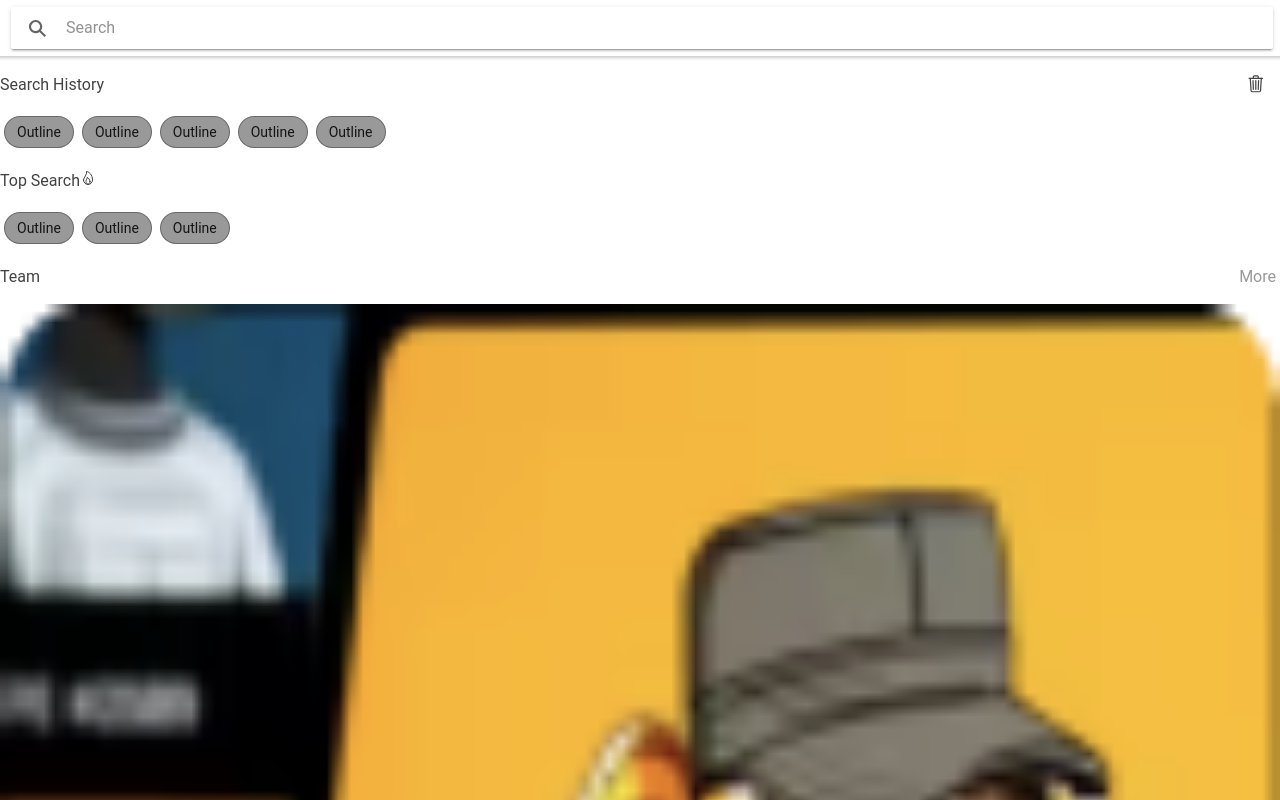
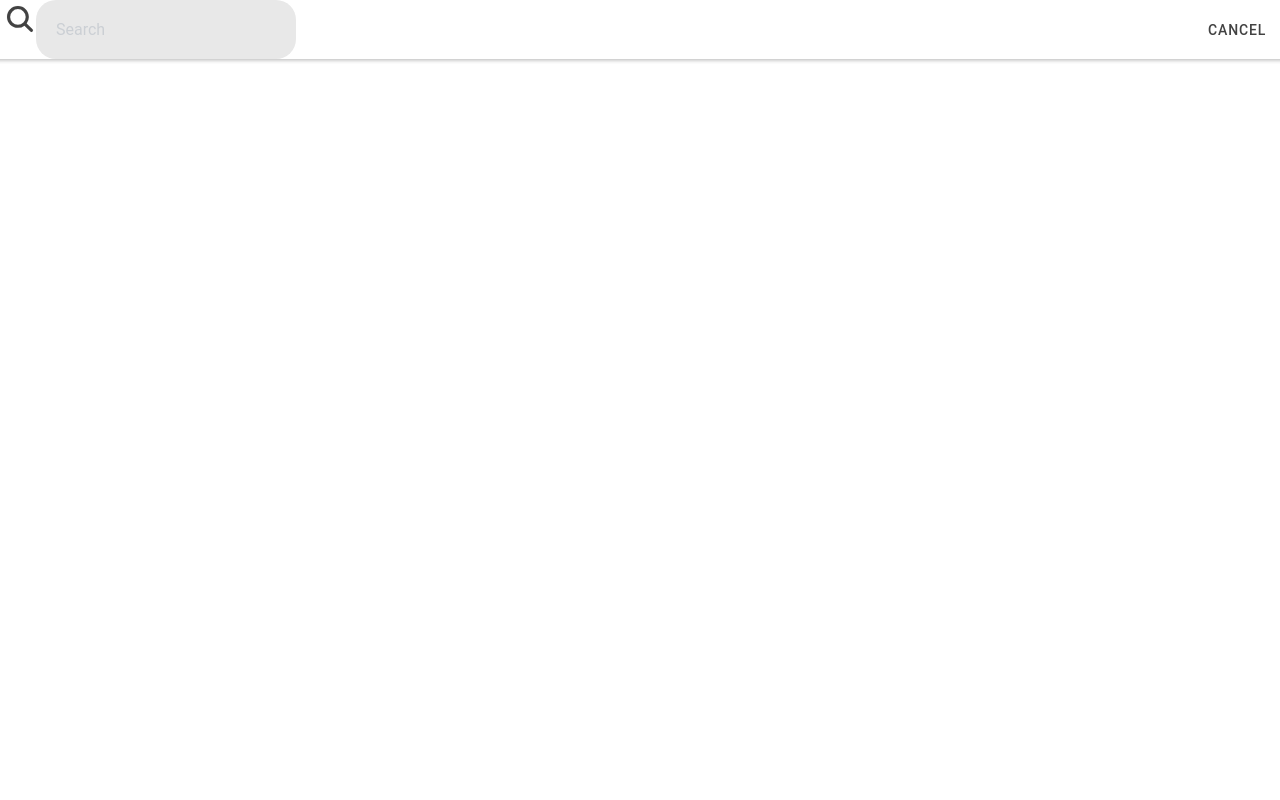
Before and after one commit to Oliverkywong/startie-app, a React (Create React App) app in the folder frontend/: page /search in a window 1280 px wide. Built offline with nearby package versions, Linux system fonts and the light colour scheme.

Commit message:
serachpage

```diff
--- a/frontend/src/pages/Homepage.tsx
+++ b/frontend/src/pages/Homepage.tsx
@@ -68,11 +68,11 @@ const Homepage: React.FC = () => {
   useEffect(() => {
     (async function () {
       const localtoken = localStorage.getItem("token");
-      console.log(localtoken);
-      console.log(isLogin);
       if (localtoken === null) {
         dispatch(logOut());
       }
+      console.log(localtoken);
+      console.log(isLogin);
 
       const teamRes = await fetch(
         `${process.env.REACT_APP_BACKEND_URL}/app/team`,
--- a/frontend/src/pages/SearchPage.tsx
+++ b/frontend/src/pages/SearchPage.tsx
@@ -13,168 +13,98 @@ import {
   IonImg,
   IonList,
   IonBackButton,
+  IonTitle,
+  IonCard,
+  IonCardContent,
+  IonCardTitle,
+  IonCol,
 } from "@ionic/react";
-import { flameOutline, trashOutline } from "ionicons/icons";
-import React from "react";
-import { Swiper, SwiperSlide } from "swiper/react";
-import cat1 from "../img/cat1.png";
-import cat2 from "../img/cat2.png";
-import cat3 from "../img/cat3.png";
-import "swiper/css";
+import { search } from "ionicons/icons";
+import { useState } from "react";
+import { Team } from "../model";
+// import { flameOutline, trashOutline } from "ionicons/icons";
+// import React from "react";
+// import { Swiper, SwiperSlide } from "swiper/react";
+// import cat1 from "../img/cat1.png";
+// import cat2 from "../img/cat2.png";
+// import cat3 from "../img/cat3.png";
+// import "swiper/css";
 
+  // const catergorys = {
+  //   cat1: { src: cat1, title: "NFT Team" },
+  //   cat2: { src: cat2, title: "Business Team" },
+  //   cat3: { src: cat3, title: "Insevment Team" },
+  // };
 export default function SearchPage() {
+
   const router = useIonRouter();
-  const catergorys = {
-    cat1: { src: cat1, title: "NFT Team" },
-    cat2: { src: cat2, title: "Business Team" },
-    cat3: { src: cat3, title: "Insevment Team" },
-  };
+  const [searchText, setSearchText] = useState("");
+  const [data, setData] = useState<Team[]>([]);
+
+  const searchfetch = async (e:{target: {value: string}}) => {
+    setSearchText(e.target.value)
+    const res = await fetch(
+      `${process.env.REACT_APP_BACKEND_URL}/team/?${searchText}`
+    );
+    const result = await res.json();
+    console.log(result);
+    setData(result);
+    // setData(result.events);
+  }
+
   return (
     <IonPage>
       <IonHeader>
         <IonToolbar>
-          <IonSearchbar placeholder="Search" />
+          <IonIcon size="large" icon={search} />
+          <input placeholder="Search" onChange={searchfetch} />
           <IonButtons slot="start">
             <IonBackButton />
           </IonButtons>
-          {/* <IonButtons slot="end">
-                        <IonButton onClick={() => {}}>Cancel</IonButton>
-                    </IonButtons> */}
+          <IonButtons slot="end">
+            <IonButton onClick={() => setSearchText('')}>Cancel</IonButton>
+          </IonButtons>
         </IonToolbar>
       </IonHeader>
       <IonContent>
-        <IonToolbar>
-          <IonLabel>Search History</IonLabel>
-          <IonButtons slot="end">
-            <IonButton onClick={() => {}}>
-              <IonIcon icon={trashOutline} />
-            </IonButton>
-          </IonButtons>
-        </IonToolbar>
-        <IonChip style={{ backgroundColor: "#999" }} outline={true}>
-          Outline
-        </IonChip>
-        <IonChip style={{ backgroundColor: "#999" }} outline={true}>
-          Outline
-        </IonChip>
-        <IonChip style={{ backgroundColor: "#999" }} outline={true}>
-          Outline
-        </IonChip>
-        <IonChip style={{ backgroundColor: "#999" }} outline={true}>
-          Outline
-        </IonChip>
-        <IonChip style={{ backgroundColor: "#999" }} outline={true}>
-          Outline
-        </IonChip>
-        <IonToolbar>
-          <IonLabel>Top Search</IonLabel>
-          <IonIcon icon={flameOutline} />
-        </IonToolbar>
-        <IonChip style={{ backgroundColor: "#999" }} outline={true}>
-          Outline
-        </IonChip>
-        <IonChip style={{ backgroundColor: "#999" }} outline={true}>
-          Outline
-        </IonChip>
-        <IonChip style={{ backgroundColor: "#999" }} outline={true}>
-          Outline
-        </IonChip>
-        <IonToolbar>
-          <IonLabel>Team</IonLabel>
-          <IonButtons slot="end">
-            <a href="/tab/team">More</a>
-          </IonButtons>
-        </IonToolbar>
-        <Swiper className="mySwiper" slidesPerView={1}>
-          <SwiperSlide className="catelement">
-            <a href="/tab/team">
-              <IonImg src={catergorys.cat1.src} />
-              <IonLabel>{catergorys.cat1.title}</IonLabel>
-            </a>
-          </SwiperSlide>
-          <SwiperSlide className="catelement">
-            <a href="/tab/team">
-              <IonImg src={catergorys.cat2.src} />
-              <IonLabel>{catergorys.cat2.title}</IonLabel>
-            </a>
-          </SwiperSlide>
-          <SwiperSlide className="catelement">
-            <a href="/tab/team">
-              <IonImg src={catergorys.cat3.src} />
-              <IonLabel>{catergorys.cat3.title}</IonLabel>
-            </a>
-          </SwiperSlide>
-        </Swiper>
-        <IonToolbar>
-          <IonLabel>Event</IonLabel>
-          <IonButtons slot="end">
-            <a href="/tab/event">More</a>
-          </IonButtons>
-        </IonToolbar>
-        <IonList>
-          <a href="/tab/event">
-            <div className="event">
-              <div className="eventinfo">
-                <IonLabel>Event Name</IonLabel>
-                <IonLabel>Desription</IonLabel>
-              </div>
-              <IonImg src={catergorys.cat2.src} style={{ width: "10%" }} />
-            </div>
-          </a>
-          <a href="/tab/event">
-            <div className="event">
-              <div className="eventinfo">
-                <IonLabel>Event Name</IonLabel>
-                <IonLabel>Desription</IonLabel>
-              </div>
-              <IonImg src={catergorys.cat2.src} style={{ width: "10%" }} />
-            </div>
-          </a>
-          <a href="/tab/event">
-            <div className="event">
-              <div className="eventinfo">
-                <IonLabel>Event Name</IonLabel>
-                <IonLabel>Desription</IonLabel>
-              </div>
-              <IonImg src={catergorys.cat2.src} style={{ width: "10%" }} />
-            </div>
-          </a>
-        </IonList>
-        <IonToolbar>
-          <IonLabel>Job</IonLabel>
-          <IonButtons slot="end">
-            <a href="/tab/event">More</a>
-          </IonButtons>
-        </IonToolbar>
-        <IonList>
-          <a href="/tab/event">
-            <div className="event">
-              <div className="eventinfo">
-                <IonLabel>Job Name</IonLabel>
-                <IonLabel>Desription</IonLabel>
-              </div>
-              <IonImg src={catergorys.cat2.src} style={{ width: "10%" }} />
-            </div>
-          </a>
-          <a href="/tab/event">
-            <div className="event">
-              <div className="eventinfo">
-                <IonLabel>Job Name</IonLabel>
-                <IonLabel>Desription</IonLabel>
-              </div>
-              <IonImg src={catergorys.cat2.src} style={{ width: "10%" }} />
-            </div>
-          </a>
-          <a href="/tab/event">
-            <div className="event">
-              <div className="eventinfo">
-                <IonLabel>Job Name</IonLabel>
-                <IonLabel>Desription</IonLabel>
-              </div>
-              <IonImg src={catergorys.cat2.src} style={{ width: "10%" }} />
-            </div>
-          </a>
-        </IonList>
+      <div className="teamList homePageTeamList">
+            {data.map((item) => {
+              return (
+                <IonCol key={item.id}>
+                  <div className="teamInfo">
+                    <IonCard
+                      className="teamCard"
+                      routerLink={`/tab/team/${item.id}`}
+                    >
+                      <img
+                        className="teamIcon"
+                        src={
+                          item?.profilepic != null
+                            ? `${process.env.REACT_APP_BACKEND_URL}/userUploadedFiles/${item.profilepic}`
+                            : "https://www.w3schools.com/howto/img_avatar.png"
+                        }
+                      />
+
+                      <IonCardTitle className="teamTitle">
+                        {item.name}
+                      </IonCardTitle>
+
+                      <IonCardContent className="teamContent">
+                        {item.description}
+                      </IonCardContent>
+
+                      <div className="tag">
+                        {item.tags.map((tag) => {
+                          return <span key={tag}>{tag}</span>;
+                        })}
+                      </div>
+                    </IonCard>
+                  </div>
+                </IonCol>
+              );
+            })}
+          </div>
+
       </IonContent>
     </IonPage>
   );
```
Also changed, not shown: 39 other files (tests, documents, lock files or other folders).
